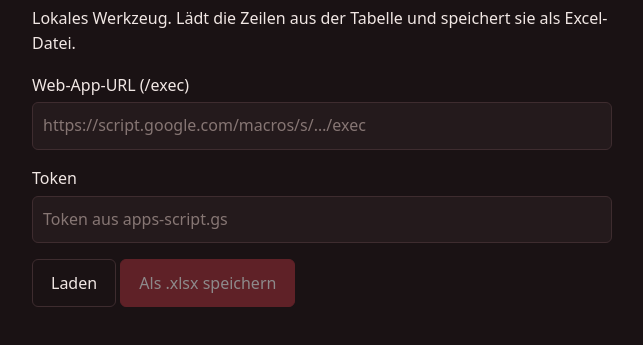
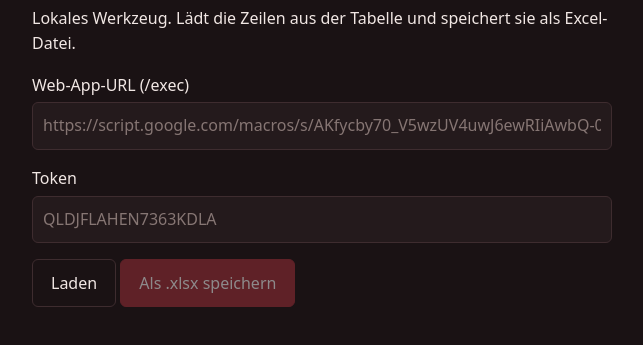
Before and after one commit to fern5-44/stef60, a plain HTML site: page admin.html in a window 1280 px wide. Shown: the part 125-470 px from the top of the page, without its empty margins (318-961 px from the left). Drawn offline with Linux system fonts and the light colour scheme.

Commit message:
Update admin.html

```diff
--- a/admin.html
+++ b/admin.html
@@ -15,11 +15,11 @@
 
       <p>
         <label for="endpoint">Web-App-URL (/exec)</label>
-        <input id="endpoint" type="url" placeholder="https://script.google.com/macros/s/…/exec" />
+        <input id="endpoint" type="url" placeholder="https://script.google.com/macros/s/AKfycby70_V5wzUV4uwJ6ewRIiAwbQ-02OvNFImc3DR_5mRXtluDqKgI1i_BmNehdC1cGHo7/exec" />
       </p>
       <p>
         <label for="token">Token</label>
-        <input id="token" type="text" placeholder="Token aus apps-script.gs" />
+        <input id="token" type="text" placeholder="QLDJFLAHEN7363KDLA" />
       </p>
       <p>
         <button type="button" id="load">Laden</button>
```
